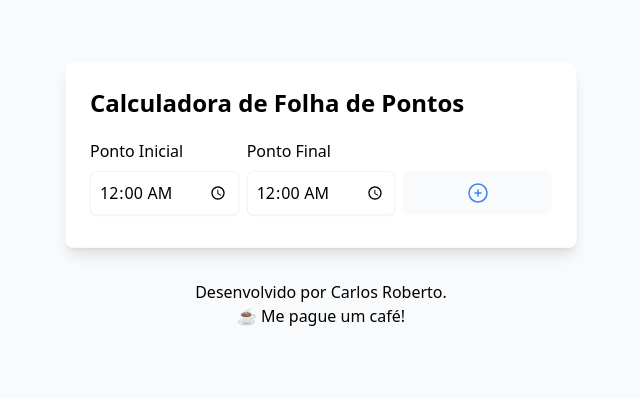
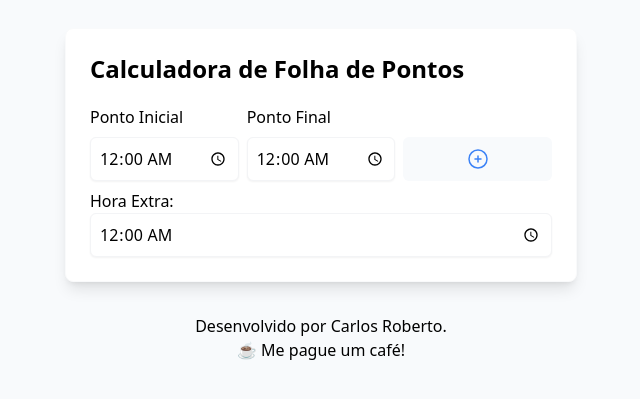
Before and after one commit to caarlos1/calc_folha_de_pontos, a React (Create React App) app: page / in a window 1280 px wide. Shown: the part 211-610 px from the top of the page, without its empty margins (319-959 px from the left). Built offline with nearby package versions, Linux system fonts and the light colour scheme.

Commit message:
add extra hour input and table line

```diff
--- a/src/components/ScoreCard.tsx
+++ b/src/components/ScoreCard.tsx
@@ -1,3 +1,4 @@
+import { useEffect, useState } from 'react';
 import { ScoreLineItem } from '../util/types';
 import ScoreLine from './ScoreLine';
 
@@ -6,12 +7,22 @@ const ScoreCard = ({
   addScoreLine,
   deleteScoreLine,
   updateValues,
+  updateExtraHour,
+  extraHour,
 }: {
   scoreLines: ScoreLineItem[];
   addScoreLine: (postion: number) => void;
   deleteScoreLine: (id: string) => void;
   updateValues: (type: string, id: string, value: string) => void;
+  updateExtraHour: (hour: string) => void;
+  extraHour: string;
 }) => {
+  const [inputExtraHour, setInputExtraHour] = useState('');
+
+  useEffect(() => {
+    setInputExtraHour(extraHour);
+  }, [extraHour]);
+
   return (
     <div
       className="card flex-col max-w-lg w-full m-3"
@@ -37,6 +48,17 @@ const ScoreCard = ({
             firstLine={index === 0}
           />
         ))}
+        <label htmlFor="extra-minutes">Hora Extra:</label>
+        <input
+          type="time"
+          id="extra-minutes"
+          className="text-field col-span-1"
+          value={inputExtraHour}
+          onChange={(event) => {
+            setInputExtraHour(event.target.value);
+            updateExtraHour(event.target.value);
+          }}
+        />
       </div>
     </div>
   );
--- a/src/components/ScoreTable.tsx
+++ b/src/components/ScoreTable.tsx
@@ -1,15 +1,20 @@
-import { calcMinutes, formatMinutesToHourString } from '../util/functions';
+import {
+  calcIntervalMinutes,
+  formatMinutesToHourString,
+} from '../util/functions';
 import { ScoreLineItem } from '../util/types';
 
 const ScoreTable = ({
   scoreLines,
   totalHours,
+  extraHour,
 }: {
   scoreLines: ScoreLineItem[];
   totalHours: string;
+  extraHour: string;
 }) => {
   return (
-    <div className="max-w-sm w-full border border-slate-200 pt-4 rounded-md mt-4 mb-3 shadow-lg">
+    <div className="max-w-lg w-full border border-slate-200 pt-4 rounded-md mt-4 mb-3 shadow-lg">
       <table className="table-auto w-full" title="Tabela de Horas Totais">
         <thead>
           <tr>
@@ -20,7 +25,7 @@ const ScoreTable = ({
         </thead>
         <tbody className="bg-white">
           {scoreLines
-            .filter((l) => calcMinutes(l))
+            .filter((l) => calcIntervalMinutes(l))
             .map((line, index) => (
               <tr key={index}>
                 <td className="td-table" title={`Início do Ponto ${index + 1}`}>
@@ -30,10 +35,21 @@ const ScoreTable = ({
                   {line.end}
                 </td>
                 <td className="td-table" title={`Total de Horas ${index + 1}`}>
-                  {formatMinutesToHourString(calcMinutes(line))}
+                  {formatMinutesToHourString(calcIntervalMinutes(line))}
                 </td>
               </tr>
             ))}
+          {extraHour && (
+            <tr className='bg-green-100'>
+              <td className="td-table" title={`Hora Extra`}>
+                Hora Extra:
+              </td>
+              <td></td>
+              <td className="td-table" title={`Hora Extra`}>
+                {extraHour}
+              </td>
+            </tr>
+          )}
         </tbody>
         <tfoot>
           <tr>
--- a/src/pages/ScorePage.tsx
+++ b/src/pages/ScorePage.tsx
@@ -1,7 +1,8 @@
 import React, { useEffect, useState } from 'react';
 
 import {
-  calcMinutes,
+  calcIntervalMinutes,
+  handleMinutes,
   calcTotalMinutes,
   formatMinutesToHourString,
   scoreLineBuilder,
@@ -14,6 +15,7 @@ import ScoreCard from '../components/ScoreCard';
 const ScorePage = () => {
   const [scoreLines, setScoreLines] = useState<ScoreLineItem[]>([]);
   const [totalHours, setTotalHours] = useState('');
+  const [extraHour, setExtraHour] = useState('');
 
   const addScoreLine = (postion: number) => {
     const list = [...scoreLines];
@@ -28,9 +30,17 @@ const ScorePage = () => {
     setScoreLines(scoreLines.filter((i) => i.id !== id));
   };
 
-  const updateTotalHours = (scoreLines: ScoreLineItem[]) => {
+  const updateTotalHours = (scoreLines: ScoreLineItem[], extraHour: string) => {
+    const { totalMinutes } = handleMinutes();
+
     storage.set('list', scoreLines);
-    setTotalHours(formatMinutesToHourString(calcTotalMinutes(scoreLines)));
+    storage.set('extraHour', extraHour);
+
+    setTotalHours(
+      formatMinutesToHourString(
+        calcTotalMinutes(scoreLines) + totalMinutes(extraHour),
+      ),
+    );
   };
 
   const updateValues = (type: string, id: string, value: string) => {
@@ -39,36 +49,51 @@ const ScorePage = () => {
       if (index !== -1)
         if (type === 'start' || type === 'end') scoreLines[index][type] = value;
 
-      updateTotalHours(scoreLines);
+      updateTotalHours(scoreLines, extraHour);
 
       return scoreLines;
     });
   };
 
+  const updateExtraHour = (hour: string) => {
+    setExtraHour(() => {
+      return hour;
+    });
+  };
+
   useEffect(() => {
-    updateTotalHours(scoreLines);
-  }, [scoreLines]);
+    updateTotalHours(scoreLines, extraHour);
+  }, [scoreLines, extraHour]);
 
   if (scoreLines.length <= 0) {
     const list = storage.get<ScoreLineItem[]>('list');
-    if (list) {
-      setScoreLines(list);
-    } else {
-      addScoreLine(0);
-    }
+    if (list) setScoreLines(list);
+    else addScoreLine(0);
+  }
+
+  if (!extraHour) {
+    const storageExtraHour = storage.get<string>('extraHour');
+    if (storageExtraHour) setExtraHour(storageExtraHour);
+    else setExtraHour('00:00');
   }
 
   return (
     <>
       <ScoreCard
         scoreLines={scoreLines}
+        extraHour={extraHour}
         addScoreLine={addScoreLine}
         deleteScoreLine={deleteScoreLine}
         updateValues={updateValues}
+        updateExtraHour={updateExtraHour}
       />
 
-      {scoreLines.filter((l) => calcMinutes(l)).length > 0 && (
-        <ScoreTable scoreLines={scoreLines} totalHours={totalHours} />
+      {scoreLines.filter((l) => calcIntervalMinutes(l)).length > 0 && (
+        <ScoreTable
+          scoreLines={scoreLines}
+          totalHours={totalHours}
+          extraHour={extraHour}
+        />
       )}
     </>
   );
--- a/src/util/functions.ts
+++ b/src/util/functions.ts
@@ -19,16 +19,33 @@ export const addZero = (value: number, n: number) => {
   return valueString;
 };
 
-
 export const formatMinutesToHourString = (minutes: number) => {
   return `${addZero(Math.floor(minutes / 60), 2)}:${addZero(minutes % 60, 2)}`;
 };
 
-export const calcMinutes = (line: ScoreLineItem) => {
+export const handleMinutes = () => {
+  const listHour = (hour = '00:00') => {
+    return hour.split(':').map((i) => parseInt(i));
+  };
+  const calcListHour = (list: number[]) => {
+    return list[0] * 60 + list[1];
+  };
+  const totalMinutes = (hour = '00:00') => {
+    return calcListHour(listHour(hour));
+  };
+  return {
+    calcListHour,
+    listHour,
+    totalMinutes,
+  };
+};
+
+export const calcIntervalMinutes = (line: ScoreLineItem) => {
   let minutes = 0;
 
-  const start = line.start.split(':').map((i) => parseInt(i));
-  const end = line.end.split(':').map((i) => parseInt(i));
+  const { calcListHour, listHour } = handleMinutes();
+  const start = listHour(line.start);
+  const end = listHour(line.end);
 
   if (start[0] === end[0]) {
     if (end[1] < start[1]) minutes += (end[0] + 24) * 60 + end[1] - start[1];
@@ -40,9 +57,7 @@ export const calcMinutes = (line: ScoreLineItem) => {
 
   if (end[0] < start[0]) end[0] += 24;
 
-  const startMinutes = start[0] * 60 + start[1];
-  const endMinutes = end[0] * 60 + end[1];
-  minutes += endMinutes - startMinutes;
+  minutes += calcListHour(end) - calcListHour(start);
 
   return minutes;
 };
@@ -58,7 +73,7 @@ export const calcTotalMinutes = (list: ScoreLineItem[]) => {
       return;
     }
 
-    minutes += calcMinutes(line);
+    minutes += calcIntervalMinutes(line);
   });
 
   return minutes;
--- a/src/util/storage.ts
+++ b/src/util/storage.ts
@@ -1,4 +1,4 @@
-type storageKey = 'list';
+type storageKey = 'list' | 'extraHour';
 
 export const get = <T>(key: storageKey): T | null => {
   const value = window.localStorage && window.localStorage.getItem(key);
```
